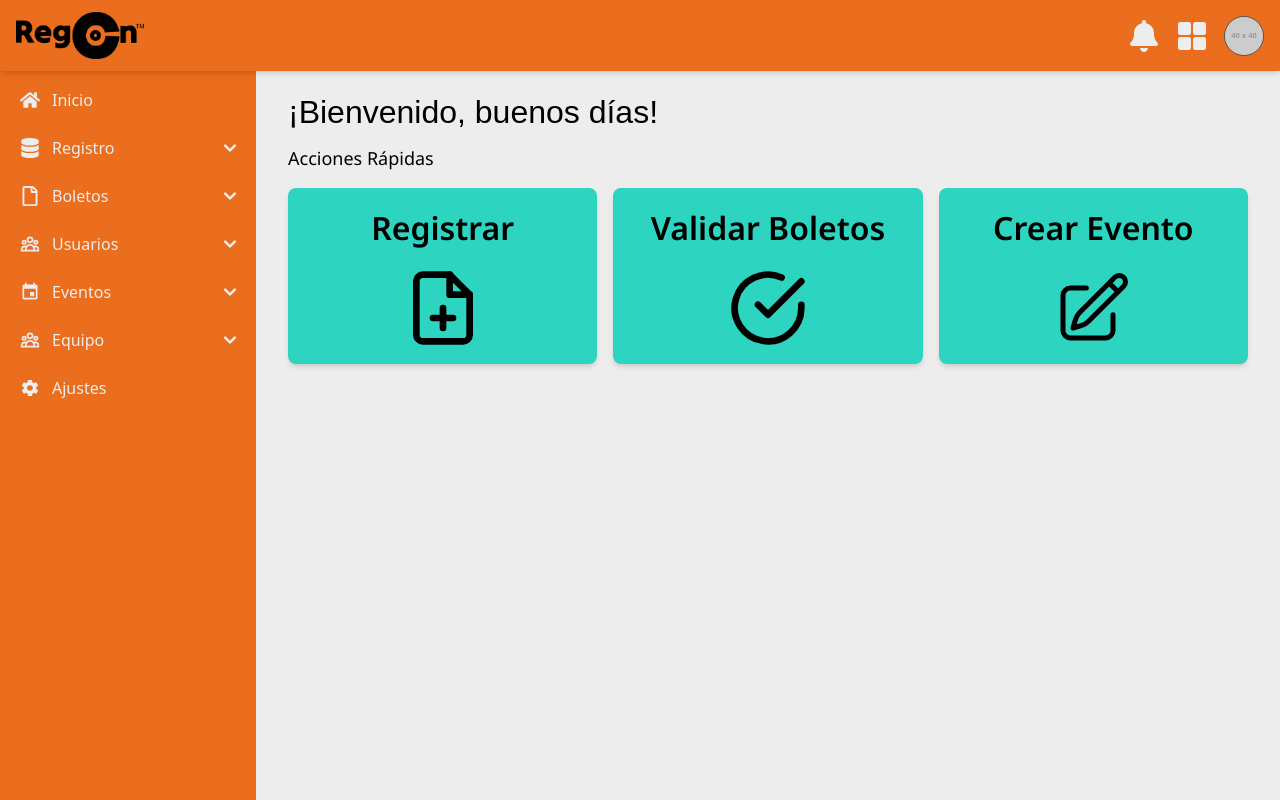
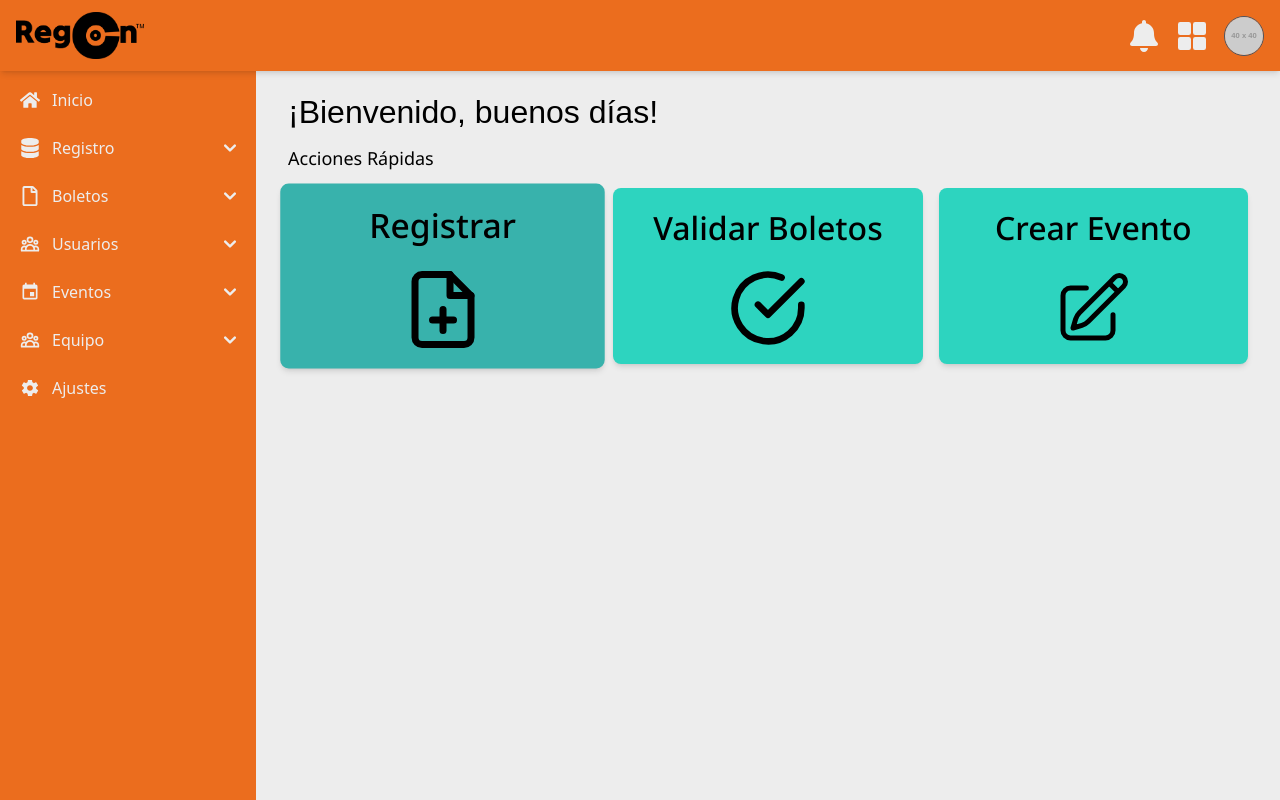
Before and after one commit to Darkyapper/regcon, a React (Vite) app in the folder client/: page /dashboard in a window 1280 px wide. In both pictures the pointer is over the element "Registrar". Built offline with nearby package versions, Linux system fonts and the light colour scheme; a web font is replaced by a local one.

Commit message:
Add a animation for the buttons

```diff
--- a/client/src/components/dashboardHome/DashboardAHome.css
+++ b/client/src/components/dashboardHome/DashboardAHome.css
@@ -33,6 +33,12 @@
 .button-custom{
     font-family: 'Noto Sans', sans-serif;
     font-size: 2rem;
-    font-weight: 600;
+    font-weight: 500;
     color: #000000;
+    transition: background-color 0.3s ease;
 }
+
+.button-custom:hover {
+    background-color: #38b2ac;
+    transform: scale(1.05);
+}
```
